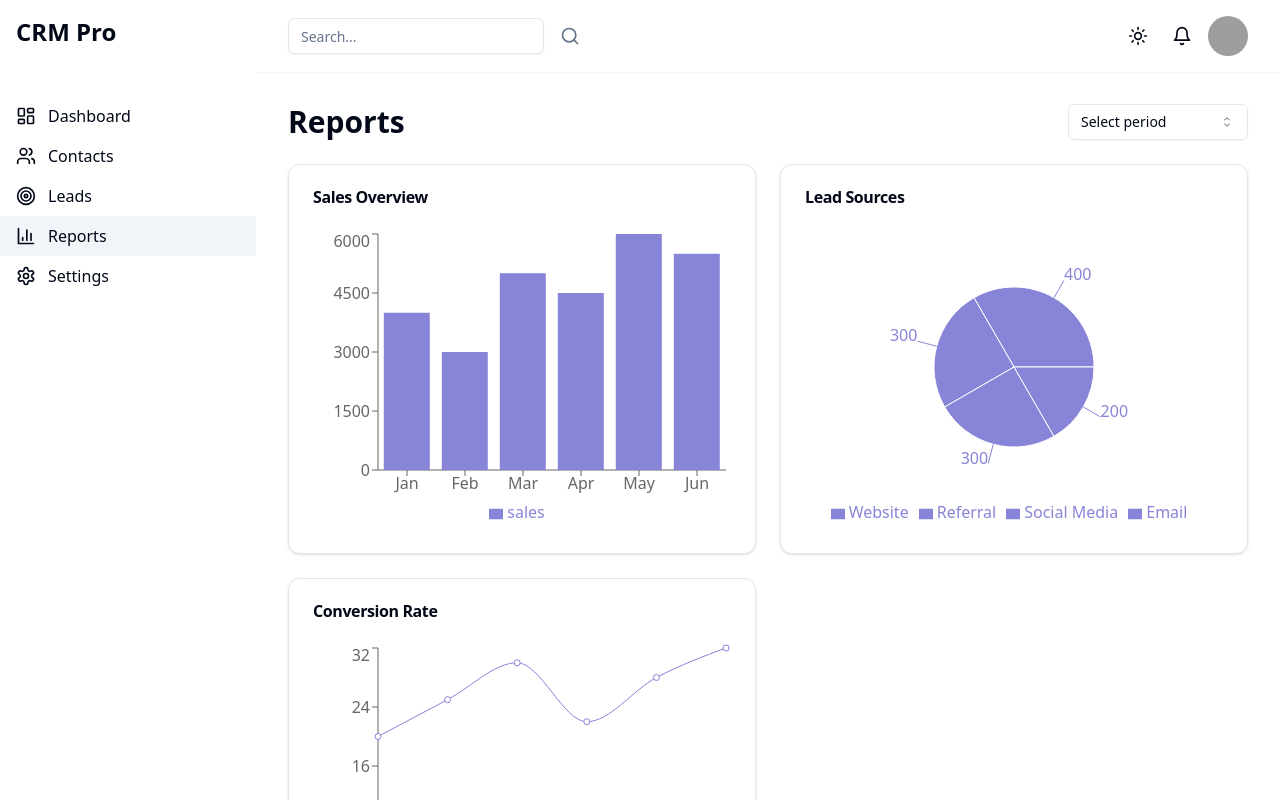
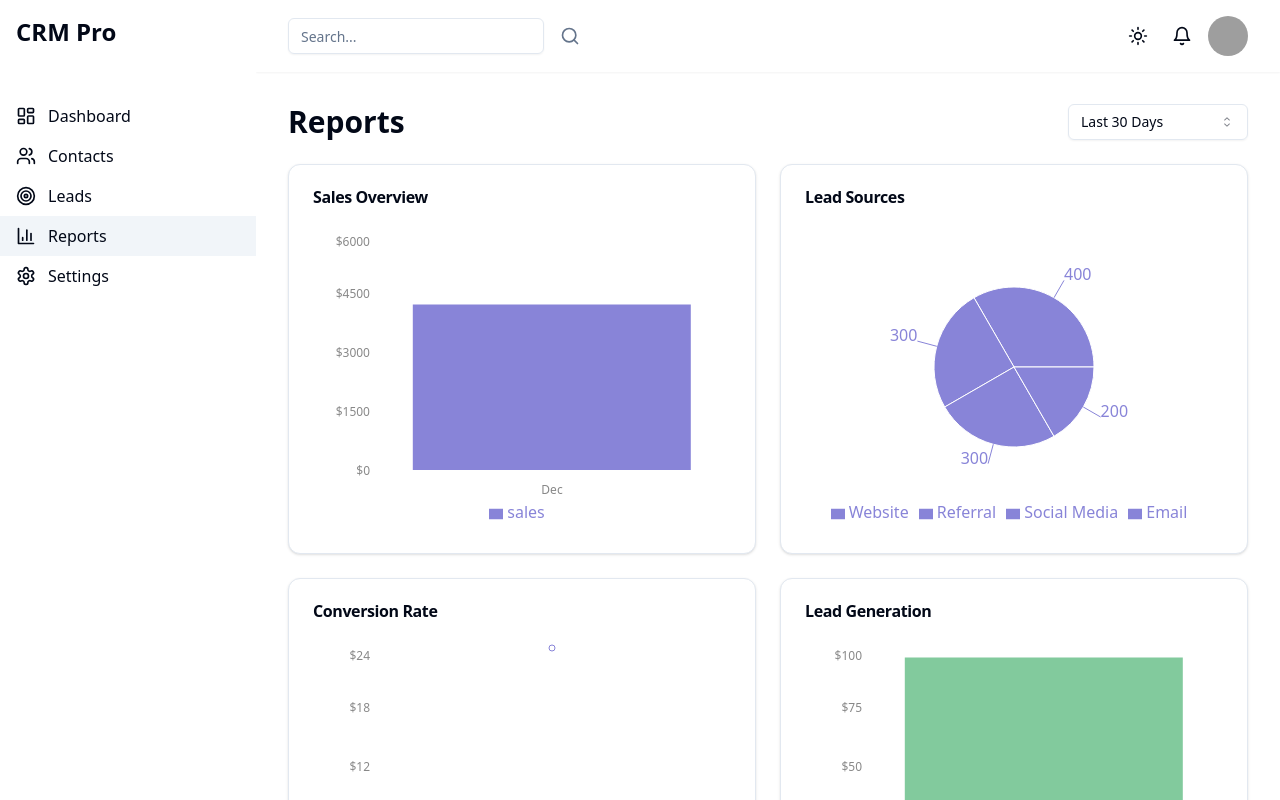
Before and after one commit to markokraemer/sg-121720488069521, a Next.js app: page /reports in a window 1280 px wide. Built offline with nearby package versions, Linux system fonts and the light colour scheme; grey boxes are pictures that could not be loaded.

Commit message:
SOFTGEN MAGIC

```diff
--- a/src/pages/reports.js
+++ b/src/pages/reports.js
@@ -1,44 +1,60 @@
-import React from 'react';
+import React, { useState } from 'react';
 import { Card, CardContent, CardHeader, CardTitle } from "@/components/ui/card";
 import { Bar, BarChart, Line, LineChart, Pie, PieChart, ResponsiveContainer, XAxis, YAxis, Tooltip, Legend } from "recharts";
 import { Select, SelectContent, SelectItem, SelectTrigger, SelectValue } from "@/components/ui/select";
 
-const salesData = [
-  { month: 'Jan', sales: 4000 },
-  { month: 'Feb', sales: 3000 },
-  { month: 'Mar', sales: 5000 },
-  { month: 'Apr', sales: 4500 },
-  { month: 'May', sales: 6000 },
-  { month: 'Jun', sales: 5500 },
-];
+const generateData = (period) => {
+  const months = ['Jan', 'Feb', 'Mar', 'Apr', 'May', 'Jun', 'Jul', 'Aug', 'Sep', 'Oct', 'Nov', 'Dec'];
+  const data = [];
+  const startMonth = period === 'lastYear' ? 0 : period === 'lastQuarter' ? 9 : 11;
+  for (let i = startMonth; i < months.length; i++) {
+    data.push({
+      month: months[i],
+      sales: Math.floor(Math.random() * 5000) + 1000,
+      leads: Math.floor(Math.random() * 100) + 10,
+      conversionRate: Math.floor(Math.random() * 30) + 10,
+    });
+  }
+  return data;
+};
 
-const leadSourceData = [
-  { name: 'Website', value: 400 },
-  { name: 'Referral', value: 300 },
-  { name: 'Social Media', value: 300 },
-  { name: 'Email', value: 200 },
-];
+const CustomXAxis = ({ x, y, payload }) => (
+  <g transform={`translate(${x},${y})`}>
+    <text x={0} y={0} dy={16} textAnchor="middle" fill="#888888" fontSize={12}>
+      {payload.value}
+    </text>
+  </g>
+);
 
-const conversionRateData = [
-  { month: 'Jan', rate: 20 },
-  { month: 'Feb', rate: 25 },
-  { month: 'Mar', rate: 30 },
-  { month: 'Apr', rate: 22 },
-  { month: 'May', rate: 28 },
-  { month: 'Jun', rate: 32 },
-];
+const CustomYAxis = ({ x, y, payload }) => (
+  <g transform={`translate(${x},${y})`}>
+    <text x={0} y={0} dy={5} textAnchor="end" fill="#888888" fontSize={12}>
+      ${payload.value}
+    </text>
+  </g>
+);
 
 export default function Reports() {
+  const [period, setPeriod] = useState('lastMonth');
+  const data = generateData(period);
+
+  const leadSourceData = [
+    { name: 'Website', value: 400 },
+    { name: 'Referral', value: 300 },
+    { name: 'Social Media', value: 300 },
+    { name: 'Email', value: 200 },
+  ];
+
   return (
     <div className="space-y-6">
       <div className="flex justify-between items-center">
         <h1 className="text-3xl font-bold">Reports</h1>
-        <Select>
+        <Select onValueChange={setPeriod} defaultValue={period}>
           <SelectTrigger className="w-[180px]">
             <SelectValue placeholder="Select period" />
           </SelectTrigger>
           <SelectContent>
-            <SelectItem value="last30days">Last 30 Days</SelectItem>
+            <SelectItem value="lastMonth">Last 30 Days</SelectItem>
             <SelectItem value="lastQuarter">Last Quarter</SelectItem>
             <SelectItem value="lastYear">Last Year</SelectItem>
           </SelectContent>
@@ -52,9 +68,9 @@ export default function Reports() {
           </CardHeader>
           <CardContent>
             <ResponsiveContainer width="100%" height={300}>
-              <BarChart data={salesData}>
-                <XAxis dataKey="month" />
-                <YAxis />
+              <BarChart data={data}>
+                <XAxis dataKey="month" tick={<CustomXAxis />} tickLine={false} axisLine={false} />
+                <YAxis tick={<CustomYAxis />} tickLine={false} axisLine={false} />
                 <Tooltip />
                 <Legend />
                 <Bar dataKey="sales" fill="#8884d8" />
@@ -93,13 +109,30 @@ export default function Reports() {
           </CardHeader>
           <CardContent>
             <ResponsiveContainer width="100%" height={300}>
-              <LineChart data={conversionRateData}>
-                <XAxis dataKey="month" />
-                <YAxis />
+              <LineChart data={data}>
+                <XAxis dataKey="month" tick={<CustomXAxis />} tickLine={false} axisLine={false} />
+                <YAxis tick={<CustomYAxis />} tickLine={false} axisLine={false} />
                 <Tooltip />
                 <Legend />
-                <Line type="monotone" dataKey="rate" stroke="#8884d8" />
+                <Line type="monotone" dataKey="conversionRate" stroke="#8884d8" />
               </LineChart>
+            </ResponsiveContainer>
+          </CardContent>
+        </Card>
+
+        <Card>
+          <CardHeader>
+            <CardTitle>Lead Generation</CardTitle>
+          </CardHeader>
+          <CardContent>
+            <ResponsiveContainer width="100%" height={300}>
+              <BarChart data={data}>
+                <XAxis dataKey="month" tick={<CustomXAxis />} tickLine={false} axisLine={false} />
+                <YAxis tick={<CustomYAxis />} tickLine={false} axisLine={false} />
+                <Tooltip />
+                <Legend />
+                <Bar dataKey="leads" fill="#82ca9d" />
+              </BarChart>
             </ResponsiveContainer>
           </CardContent>
         </Card>
--- a/src/styles/globals.css
+++ b/src/styles/globals.css
@@ -13,7 +13,7 @@
     --popover: 0 0% 100%;
     --popover-foreground: 222.2 84% 4.9%;
 
-      --primary: 222.2 47.4% 11.2%;
+    --primary: 221.2 83.2% 53.3%;
     --primary-foreground: 210 40% 98%;
 
     --secondary: 210 40% 96.1%;
@@ -30,7 +30,7 @@
 
     --border: 214.3 31.8% 91.4%;
     --input: 214.3 31.8% 91.4%;
-      --ring: 222.2 84% 4.9%;
+    --ring: 221.2 83.2% 53.3%;
 
     --radius: 0.5rem;
   }
@@ -45,7 +45,7 @@
     --popover: 222.2 84% 4.9%;
     --popover-foreground: 210 40% 98%;
 
-      --primary: 210 40% 98%;
+    --primary: 217.2 91.2% 59.8%;
     --primary-foreground: 222.2 47.4% 11.2%;
 
     --secondary: 217.2 32.6% 17.5%;
@@ -62,7 +62,7 @@
 
     --border: 217.2 32.6% 17.5%;
     --input: 217.2 32.6% 17.5%;
-      --ring: 212.7 26.8% 83.9%;
+    --ring: 224.3 76.3% 48%;
   }
 }
 
@@ -74,3 +74,58 @@
     @apply bg-background text-foreground;
   }
 }
+
+/* Custom animations */
+@keyframes fadeIn {
+  from { opacity: 0; }
+  to { opacity: 1; }
+}
+
+@keyframes slideIn {
+  from { transform: translateY(20px); opacity: 0; }
+  to { transform: translateY(0); opacity: 1; }
+}
+
+.animate-fadeIn {
+  animation: fadeIn 0.5s ease-out;
+}
+
+.animate-slideIn {
+  animation: slideIn 0.5s ease-out;
+}
+
+/* Custom styles */
+.card {
+  @apply bg-card text-card-foreground shadow-lg hover:shadow-xl transition-shadow duration-300;
+}
+
+.btn-primary {
+  @apply bg-primary text-primary-foreground hover:bg-primary/90 transition-colors duration-300;
+}
+
+.btn-secondary {
+  @apply bg-secondary text-secondary-foreground hover:bg-secondary/80 transition-colors duration-300;
+}
+
+.input-primary {
+  @apply border-input bg-background text-foreground focus:border-primary focus:ring-1 focus:ring-primary transition-all duration-300;
+}
+
+/* Responsive adjustments */
+@media (max-width: 640px) {
+  .card {
+    @apply p-4;
+  }
+}
+
+@media (min-width: 641px) and (max-width: 1024px) {
+  .card {
+    @apply p-6;
+  }
+}
+
+@media (min-width: 1025px) {
+  .card {
+    @apply p-8;
+  }
+}
```
Lines whose indentation alone changed are shown as unchanged.
